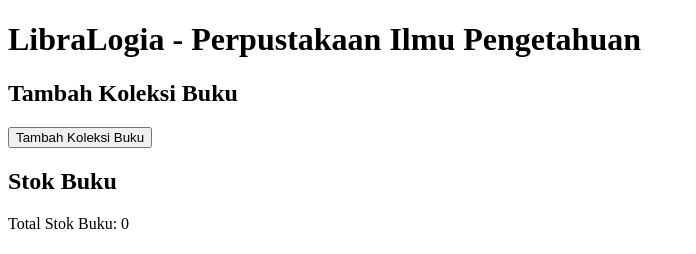
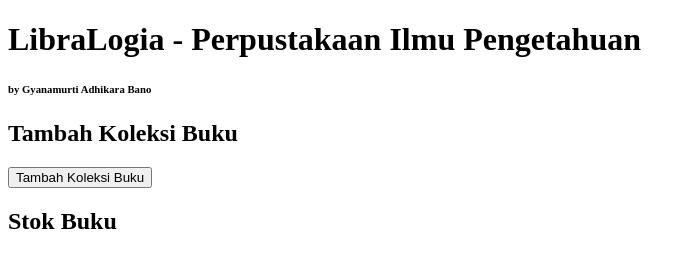
Before and after one commit to Gyan-Bano/tugas-pbp-gyan, a Django app: page / in a window 1280 px wide. Shown: the top 254 px of the page, without its empty margins (0-696 px from the left). Run offline with Django 4.2, Linux system fonts and the light colour scheme.

Commit message:
menjawab pertanyaan di readme

```diff
--- a/main/templates/main.html
+++ b/main/templates/main.html
@@ -8,6 +8,7 @@
 <body>
     <header>
         <h1>LibraLogia - Perpustakaan Ilmu Pengetahuan</h1>
+        <h6>by Gyanamurti Adhikara Bano</h6>
     </header>
     <main>
         <section class="add-collection">
```
Also changed, not shown: README.md.
